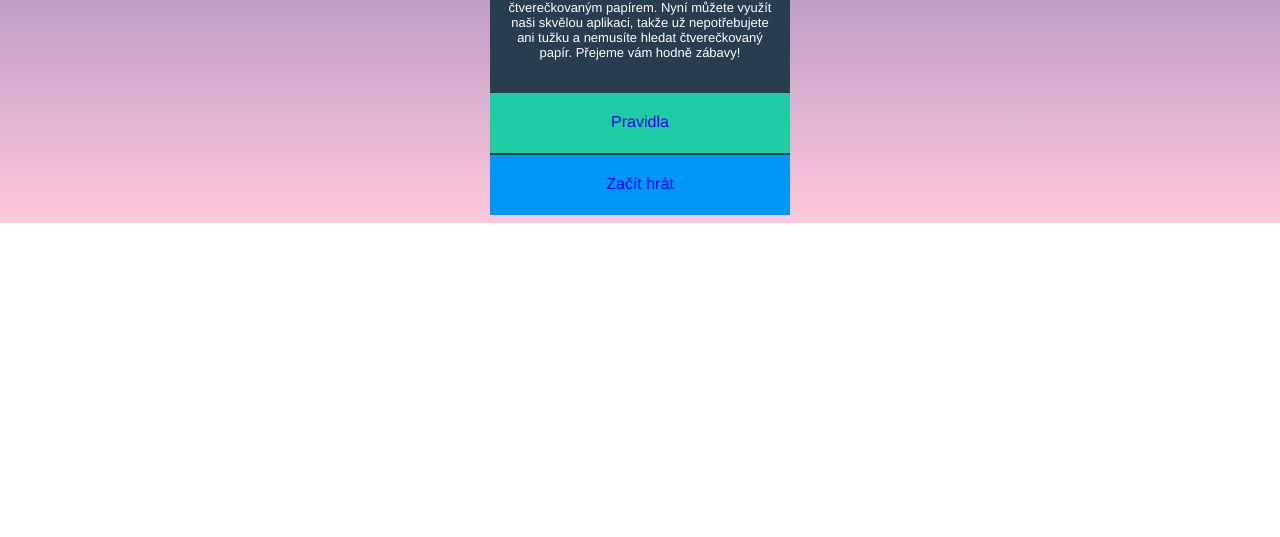
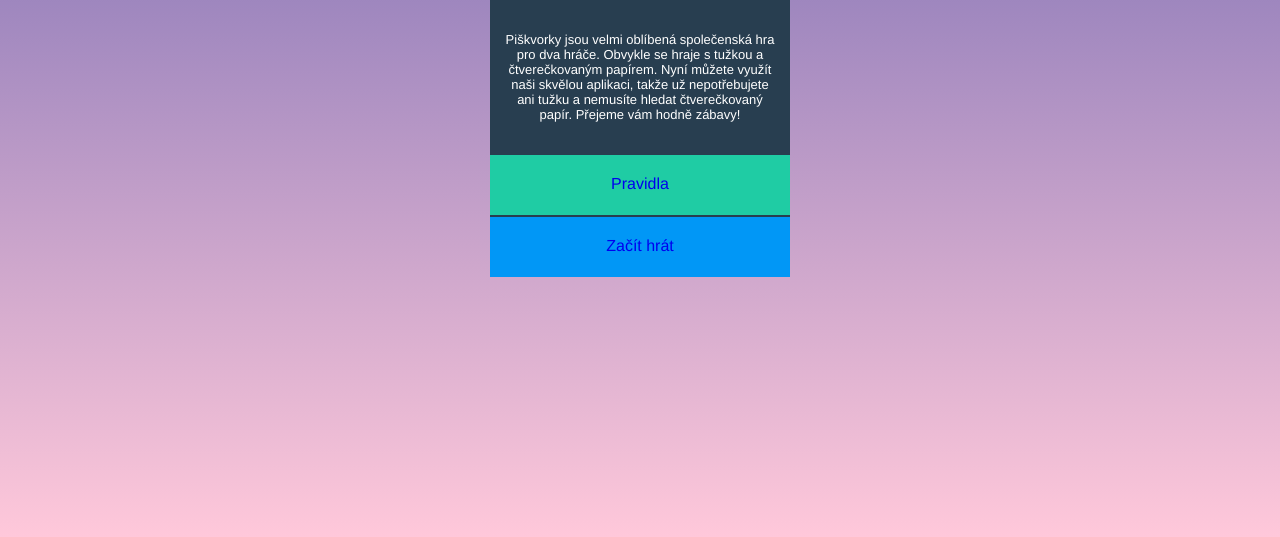
Before and after one commit to Iv-Ku/piskvorky, a plain HTML site: page index.html in a window 1280 px wide. Shown: the part 341-878 px from the top of the page. Before the commit the page ends 800 px from the top, so only its background shows below. Drawn offline with Linux system fonts and the light colour scheme.

Commit message:
úprava pozadí a zaoblení rohů

```diff
--- a/styly.css
+++ b/styly.css
@@ -1,8 +1,14 @@
 body {
-  display: flex;
-  justify-content: center;
+
   background-image: linear-gradient(#615dad, #ffc8da);
   background-repeat: no-repeat;
+  background-size: cover;
+ height: 100vh;
+
+}
+
+img, .kontejner {
+  border-radius: 5% 5% 0 0;
 }
 
 .kontejner {
@@ -12,6 +18,8 @@ body {
   align-items: center;
   background-color: #283e50;
   width: 300px;
+  margin: 70px auto;
+
 }
 
 h1 {
@@ -38,7 +46,6 @@ p {
 .tlacitka li {
   display: inline-block;
   text-align: center;
-
 }
 
 .pravidla {
@@ -46,7 +53,6 @@ p {
   width: 300px;
   height: 60px;
   border-bottom: #283e50 2px solid;
-
 }
 .pravidla a {
   display: block;
```
Also changed, not shown: index.html (+1 -0 lines).
